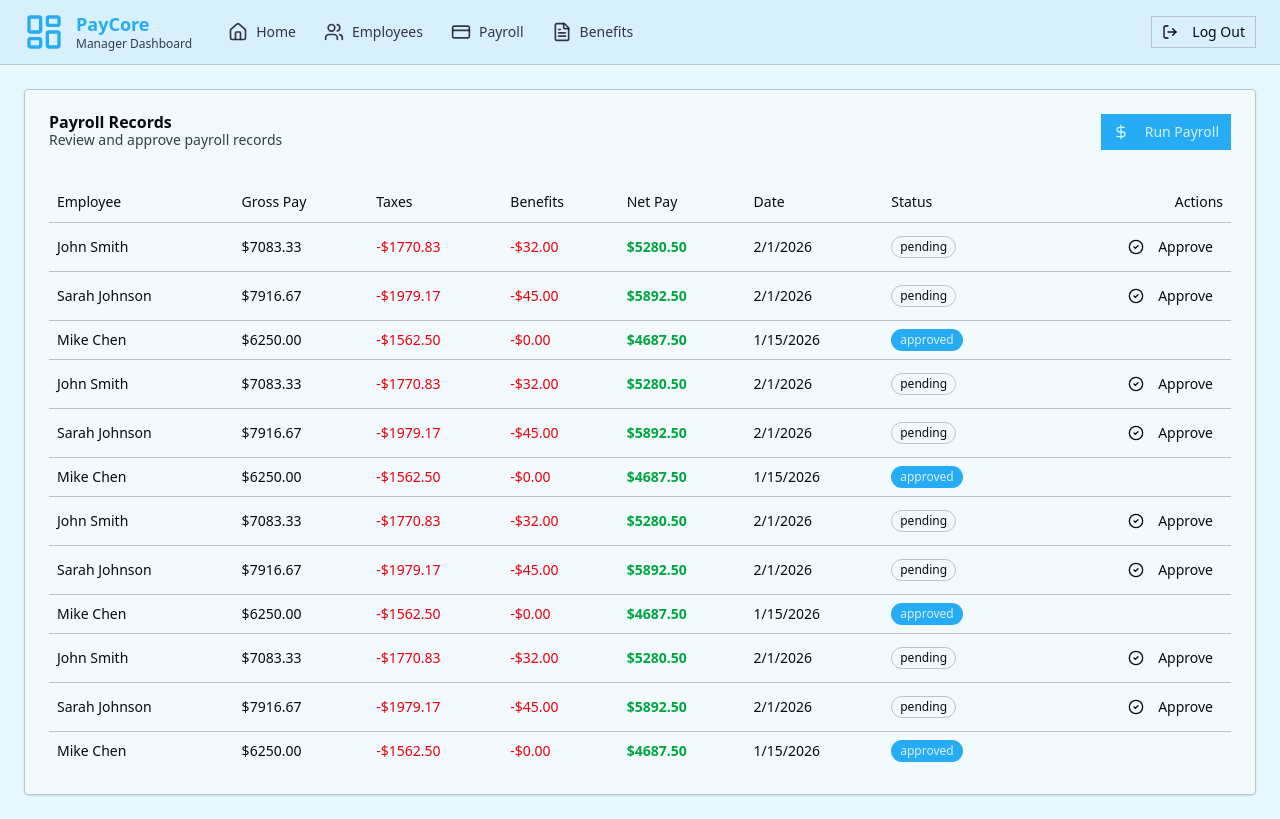
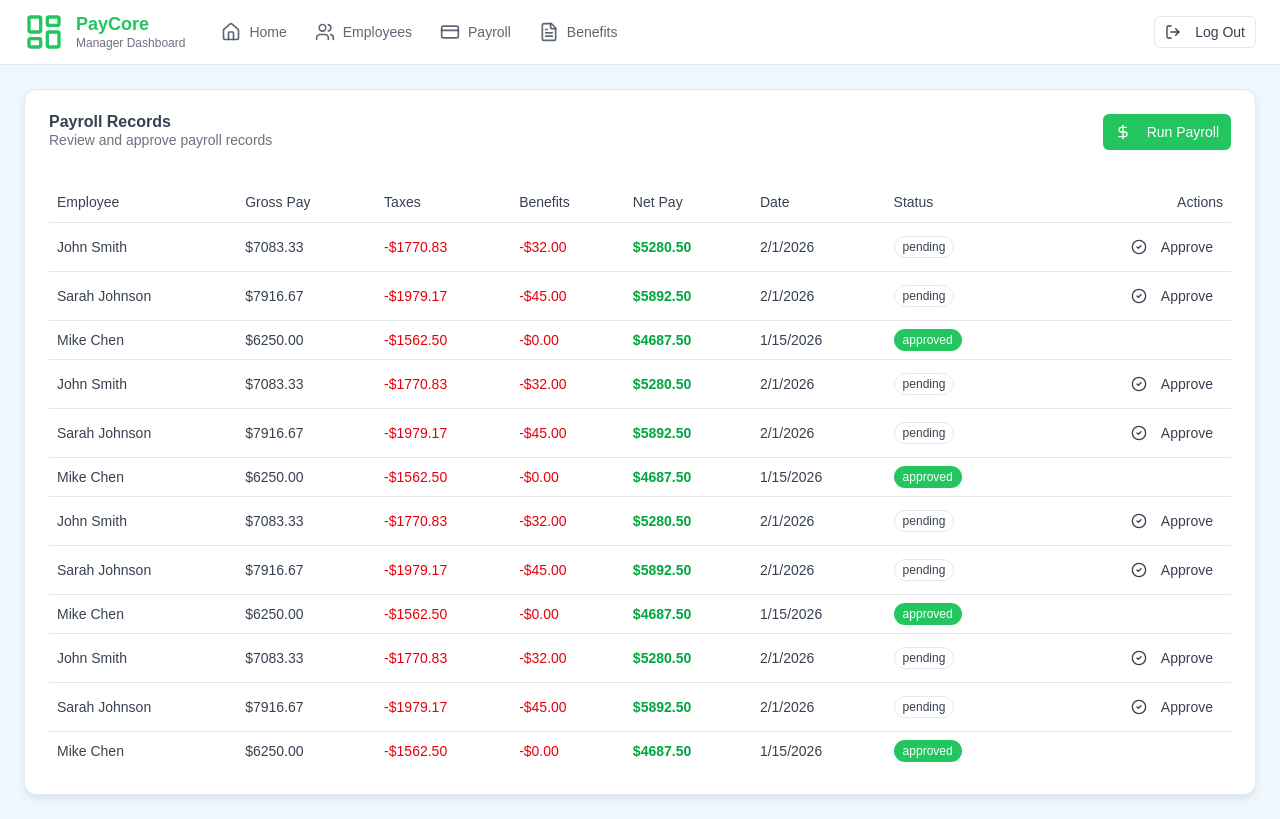
Before and after one commit to SamuelIVX/paycore, a Next.js app: page /manager/payroll-table in a window 1280 px wide. Built offline with nearby package versions, Linux system fonts and the light colour scheme.

Commit message:
style: Changed theme color. (#15)
* style: Changed theme color.

* style: Minor bg color change.

```diff
--- a/app/globals.css
+++ b/app/globals.css
@@ -6,8 +6,8 @@
 @theme inline {
   --color-background: var(--background);
   --color-foreground: var(--foreground);
-  --font-sans: var(--font-geist-sans);
-  --font-mono: var(--font-geist-mono);
+  --font-sans: DM Sans, sans-serif;
+  --font-mono: IBM Plex Mono, monospace;
   --color-sidebar-ring: var(--sidebar-ring);
   --color-sidebar-border: var(--sidebar-border);
   --color-sidebar-accent-foreground: var(--sidebar-accent-foreground);
@@ -44,48 +44,59 @@
   --radius-2xl: calc(var(--radius) + 8px);
   --radius-3xl: calc(var(--radius) + 12px);
   --radius-4xl: calc(var(--radius) + 16px);
-  --radius: 0rem;
+  --radius: 0.5rem;
   --tracking-tighter: calc(var(--tracking-normal) - 0.05em);
   --tracking-tight: calc(var(--tracking-normal) - 0.025em);
   --tracking-wide: calc(var(--tracking-normal) + 0.025em);
   --tracking-wider: calc(var(--tracking-normal) + 0.05em);
   --tracking-widest: calc(var(--tracking-normal) + 0.1em);
   --color-destructive-foreground: var(--destructive-foreground);
+  --font-serif: Lora, serif;
+  --tracking-normal: var(--tracking-normal);
+  --shadow-2xl: var(--shadow-2xl);
+  --shadow-xl: var(--shadow-xl);
+  --shadow-lg: var(--shadow-lg);
+  --shadow-md: var(--shadow-md);
+  --shadow: var(--shadow);
+  --shadow-sm: var(--shadow-sm);
+  --shadow-xs: var(--shadow-xs);
+  --shadow-2xs: var(--shadow-2xs);
+  --spacing: var(--spacing);
 }
 
 :root {
-  --radius: 0rem;
-  --background: oklch(0.97 0.02 225.66);
-  --foreground: oklch(0.15 0.02 269.18);
-  --card: oklch(0.98 0.01 228.79);
-  --card-foreground: oklch(0.15 0.02 269.18);
-  --popover: oklch(0.98 0.01 238.45);
-  --popover-foreground: oklch(0.15 0.02 269.18);
-  --primary: oklch(0.71 0.15 239.07);
-  --primary-foreground: oklch(0.94 0.03 232.39);
-  --secondary: oklch(0.91 0.03 229.20);
-  --secondary-foreground: oklch(0.15 0.02 269.18);
-  --muted: oklch(0.89 0.02 225.69);
-  --muted-foreground: oklch(0.36 0.03 230.30);
-  --accent: oklch(0.88 0.02 235.72);
-  --accent-foreground: oklch(0.34 0.05 229.72);
-  --destructive: oklch(0.61 0.24 20.96);
-  --border: oklch(0.82 0.02 240.77);
-  --input: oklch(0.82 0.02 240.77);
-  --ring: oklch(0.55 0.10 235.72);
-  --chart-1: oklch(0.57 0.11 228.97);
-  --chart-2: oklch(0.45 0.10 270.08);
-  --chart-3: oklch(0.65 0.15 159.03);
-  --chart-4: oklch(0.75 0.10 100.01);
-  --chart-5: oklch(0.55 0.15 299.88);
-  --sidebar: oklch(0.93 0.01 238.46);
-  --sidebar-foreground: oklch(0.15 0.02 269.18);
-  --sidebar-primary: oklch(0.57 0.11 228.97);
-  --sidebar-primary-foreground: oklch(0.99 0.01 203.97);
-  --sidebar-accent: oklch(0.88 0.02 235.72);
-  --sidebar-accent-foreground: oklch(0.15 0.02 269.18);
-  --sidebar-border: oklch(0.82 0.02 240.77);
-  --sidebar-ring: oklch(0.57 0.11 228.97);
+  --radius: 0.5rem;
+  --background: oklch(0.9751 0.0127 244.2507);
+  --foreground: oklch(0.3729 0.0306 259.7328);
+  --card: oklch(1.0000 0 0);
+  --card-foreground: oklch(0.3729 0.0306 259.7328);
+  --popover: oklch(1.0000 0 0);
+  --popover-foreground: oklch(0.3729 0.0306 259.7328);
+  --primary: oklch(0.7227 0.1920 149.5793);
+  --primary-foreground: oklch(1.0000 0 0);
+  --secondary: oklch(0.9514 0.0250 236.8242);
+  --secondary-foreground: oklch(0.4461 0.0263 256.8018);
+  --muted: oklch(0.9670 0.0029 264.5419);
+  --muted-foreground: oklch(0.5510 0.0234 264.3637);
+  --accent: oklch(0.9505 0.0507 163.0508);
+  --accent-foreground: oklch(0.3729 0.0306 259.7328);
+  --destructive: oklch(0.6368 0.2078 25.3313);
+  --border: oklch(0.9276 0.0058 264.5313);
+  --input: oklch(0.9276 0.0058 264.5313);
+  --ring: oklch(0.7227 0.1920 149.5793);
+  --chart-1: oklch(0.7227 0.1920 149.5793);
+  --chart-2: oklch(0.6959 0.1491 162.4796);
+  --chart-3: oklch(0.5960 0.1274 163.2254);
+  --chart-4: oklch(0.5081 0.1049 165.6121);
+  --chart-5: oklch(0.4318 0.0865 166.9128);
+  --sidebar: oklch(0.9514 0.0250 236.8242);
+  --sidebar-foreground: oklch(0.3729 0.0306 259.7328);
+  --sidebar-primary: oklch(0.7227 0.1920 149.5793);
+  --sidebar-primary-foreground: oklch(1.0000 0 0);
+  --sidebar-accent: oklch(0.9505 0.0507 163.0508);
+  --sidebar-accent-foreground: oklch(0.3729 0.0306 259.7328);
+  --sidebar-border: oklch(0.9276 0.0058 264.5313);
+  --sidebar-ring: oklch(0.7227 0.1920 149.5793);
   --destructive-foreground: oklch(1.0000 0 0);
   --shadow-2xs: 0px 4px 8px -1px hsl(0 0% 0% / 0.05);
   --shadow-xs: 0px 4px 8px -1px hsl(0 0% 0% / 0.05);
@@ -96,42 +107,46 @@
   --shadow-xl: 0px 4px 8px -1px hsl(0 0% 0% / 0.10), 0px 8px 10px -2px hsl(0 0% 0% / 0.10);
   --shadow-2xl: 0px 4px 8px -1px hsl(0 0% 0% / 0.25);
   --tracking-normal: 0em;
+  --font-sans: DM Sans, sans-serif;
+  --font-serif: Lora, serif;
+  --font-mono: IBM Plex Mono, monospace;
+  --spacing: 0.25rem;
 }
 
 .dark {
-  --background: oklch(0.18 0.02 271.27);
-  --foreground: oklch(0.90 0.01 238.47);
-  --card: oklch(0.22 0.02 271.67);
-  --card-foreground: oklch(0.90 0.01 238.47);
-  --popover: oklch(0.22 0.02 271.67);
-  --popover-foreground: oklch(0.90 0.01 238.47);
-  --primary: oklch(0.71 0.15 239.07);
-  --primary-foreground: oklch(0.94 0.03 232.39);
-  --secondary: oklch(0.28 0.03 270.91);
-  --secondary-foreground: oklch(0.90 0.01 238.47);
-  --muted: oklch(0.28 0.03 270.91);
-  --muted-foreground: oklch(0.60 0.03 269.46);
-  --accent: oklch(0.28 0.03 270.91);
-  --accent-foreground: oklch(0.90 0.01 238.47);
-  --destructive: oklch(0.64 0.25 19.69);
-  --border: oklch(0.90 0.01 238.47 / 15%);
-  --input: oklch(0.90 0.01 238.47 / 20%);
-  --ring: oklch(0.66 0.13 227.15);
-  --chart-1: oklch(0.66 0.13 227.15);
-  --chart-2: oklch(0.60 0.10 269.83);
-  --chart-3: oklch(0.70 0.15 159.83);
-  --chart-4: oklch(0.80 0.10 100.65);
-  --chart-5: oklch(0.60 0.15 300.14);
-  --sidebar: oklch(0.22 0.02 271.67);
-  --sidebar-foreground: oklch(0.90 0.01 238.47);
-  --sidebar-primary: oklch(0.66 0.13 227.15);
-  --sidebar-primary-foreground: oklch(0.18 0.02 271.27);
-  --sidebar-accent: oklch(0.28 0.03 270.91);
-  --sidebar-accent-foreground: oklch(0.90 0.01 238.47);
-  --sidebar-border: oklch(0.90 0.01 238.47 / 15%);
-  --sidebar-ring: oklch(0.66 0.13 227.15);
+  --background: oklch(0.2077 0.0398 265.7549);
+  --foreground: oklch(0.8717 0.0093 258.3382);
+  --card: oklch(0.2795 0.0368 260.0310);
+  --card-foreground: oklch(0.8717 0.0093 258.3382);
+  --popover: oklch(0.2795 0.0368 260.0310);
+  --popover-foreground: oklch(0.8717 0.0093 258.3382);
+  --primary: oklch(0.7729 0.1535 163.2231);
+  --primary-foreground: oklch(0.2077 0.0398 265.7549);
+  --secondary: oklch(0.3351 0.0331 260.9120);
+  --secondary-foreground: oklch(0.7118 0.0129 286.0665);
+  --muted: oklch(0.2795 0.0368 260.0310);
+  --muted-foreground: oklch(0.5510 0.0234 264.3637);
+  --accent: oklch(0.3729 0.0306 259.7328);
+  --accent-foreground: oklch(0.7118 0.0129 286.0665);
+  --destructive: oklch(0.6368 0.2078 25.3313);
+  --border: oklch(0.4461 0.0263 256.8018);
+  --input: oklch(0.4461 0.0263 256.8018);
+  --ring: oklch(0.7729 0.1535 163.2231);
+  --chart-1: oklch(0.7729 0.1535 163.2231);
+  --chart-2: oklch(0.7845 0.1325 181.9120);
+  --chart-3: oklch(0.7227 0.1920 149.5793);
+  --chart-4: oklch(0.6959 0.1491 162.4796);
+  --chart-5: oklch(0.5960 0.1274 163.2254);
+  --sidebar: oklch(0.2795 0.0368 260.0310);
+  --sidebar-foreground: oklch(0.8717 0.0093 258.3382);
+  --sidebar-primary: oklch(0.7729 0.1535 163.2231);
+  --sidebar-primary-foreground: oklch(0.2077 0.0398 265.7549);
+  --sidebar-accent: oklch(0.3729 0.0306 259.7328);
+  --sidebar-accent-foreground: oklch(0.7118 0.0129 286.0665);
+  --sidebar-border: oklch(0.4461 0.0263 256.8018);
+  --sidebar-ring: oklch(0.7729 0.1535 163.2231);
   --destructive-foreground: oklch(1.0000 0 0);
-  --radius: 0rem;
+  --radius: 0.5rem;
   --shadow-2xs: 0px 4px 8px -1px hsl(0 0% 0% / 0.05);
   --shadow-xs: 0px 4px 8px -1px hsl(0 0% 0% / 0.05);
   --shadow-sm: 0px 4px 8px -1px hsl(0 0% 0% / 0.10), 0px 1px 2px -2px hsl(0 0% 0% / 0.10);
@@ -140,6 +155,10 @@
   --shadow-lg: 0px 4px 8px -1px hsl(0 0% 0% / 0.10), 0px 4px 6px -2px hsl(0 0% 0% / 0.10);
   --shadow-xl: 0px 4px 8px -1px hsl(0 0% 0% / 0.10), 0px 8px 10px -2px hsl(0 0% 0% / 0.10);
   --shadow-2xl: 0px 4px 8px -1px hsl(0 0% 0% / 0.25);
+  --font-sans: DM Sans, sans-serif;
+  --font-serif: Lora, serif;
+  --font-mono: IBM Plex Mono, monospace;
+  --spacing: 0.25rem;
 }
 
 @layer base {
--- a/app/manager/grid-content/grid-cards/recent-activity.tsx
+++ b/app/manager/grid-content/grid-cards/recent-activity.tsx
@@ -27,7 +27,7 @@ export default function RecentActivityCard() {
             <CardContent>
                 <div className="space-y-3">
                     {payrollRecords.slice(0, 4).map(record => (
-                        <div key={record.id} className="flex items-center justify-between p-3 bg-gray-100 rounded-lg hover:bg-gray-200 transition-colors">
+                        <div key={record.id} className="flex items-center justify-between p-3 bg-muted rounded-lg hover:bg-accent transition-colors">
                             <div className="flex items-center gap-3">
                                 <div className={`w-10 h-10 rounded-full flex items-center justify-center ${record.status === "pending" ? "bg-orange-100" :
                                     record.status === "approved" ? "bg-green-100" : "bg-blue-100"
```
